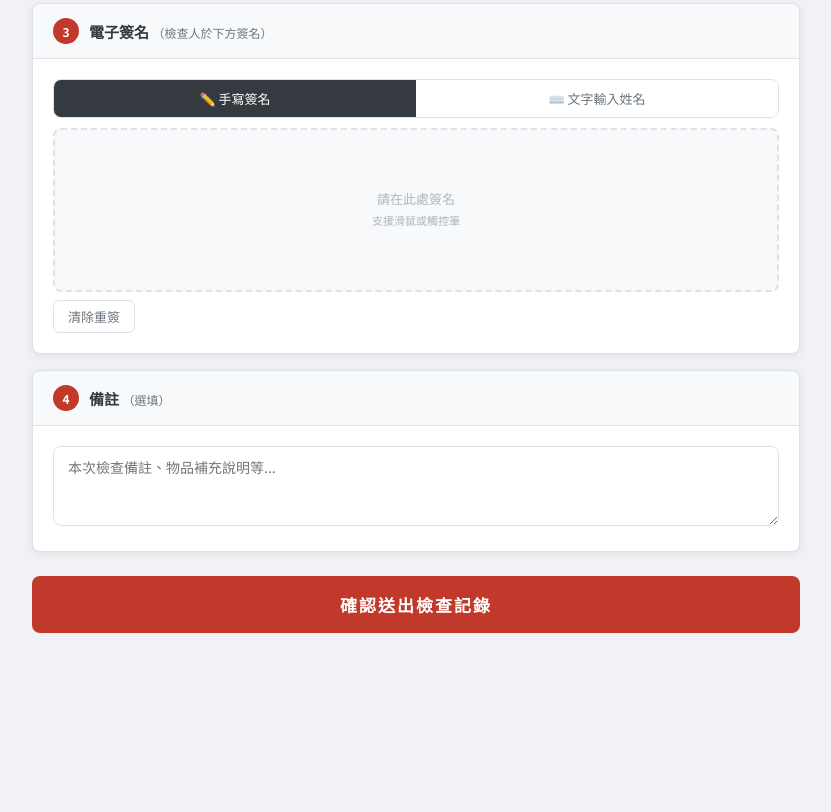
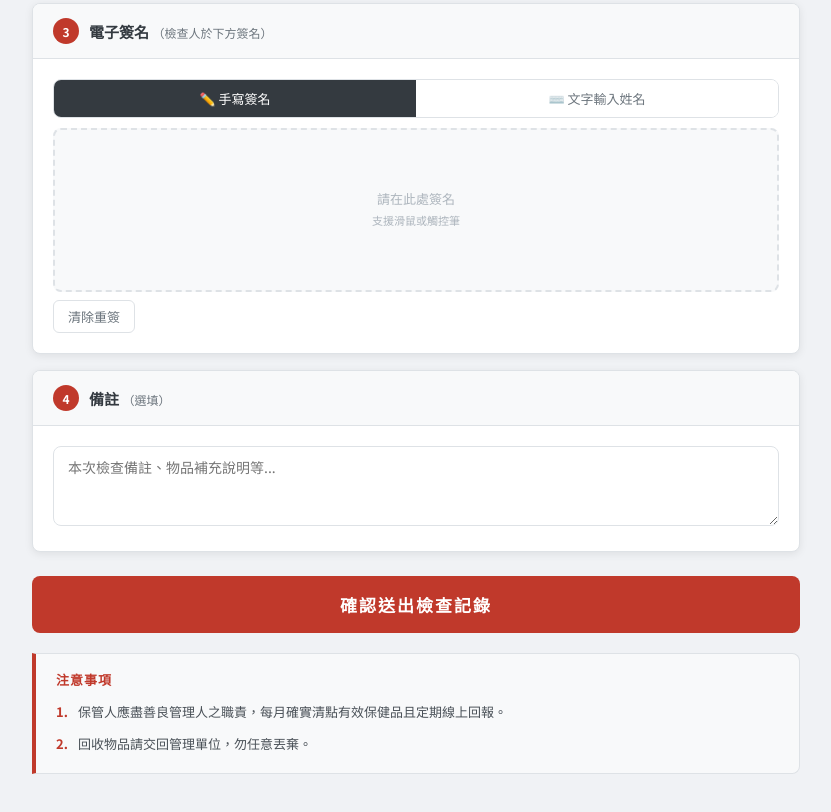
Before and after one commit to DCC-tehlin/Healthbox, a plain HTML site: page index.html in a window 1280 px wide. Shown: the part 592-1404 px from the top of the page, without its empty margins (224-1055 px from the left). Before the commit the page ends 1309 px from the top, so only its background shows below. Drawn offline with nearby package versions, Linux system fonts and the light colour scheme; no server answers.

Commit message:
Add files via upload

```diff
--- a/index.html
+++ b/index.html
@@ -409,6 +409,19 @@
 
     <button type="submit" class="btn-submit" id="submit-btn">確認送出檢查記錄</button>
 
+    <!-- 注意事項 -->
+    <div style="margin-top:20px;background:#F8F9FA;border:1px solid #DEE2E6;border-left:4px solid #C0392B;border-radius:0 8px 8px 0;padding:16px 20px">
+      <div style="font-size:13px;font-weight:700;color:#C0392B;margin-bottom:10px;letter-spacing:1px">注意事項</div>
+      <div style="font-size:13px;color:#495057;line-height:2;display:flex;gap:10px;margin-bottom:6px">
+        <span style="flex-shrink:0;font-weight:700;color:#C0392B">1.</span>
+        <span>保管人應盡善良管理人之職責，每月確實清點有效保健品且定期線上回報。</span>
+      </div>
+      <div style="font-size:13px;color:#495057;line-height:2;display:flex;gap:10px">
+        <span style="flex-shrink:0;font-weight:700;color:#C0392B">2.</span>
+        <span>回收物品請交回管理單位，勿任意丟棄。</span>
+      </div>
+    </div>
+
   </form>
 </div>
 
```
